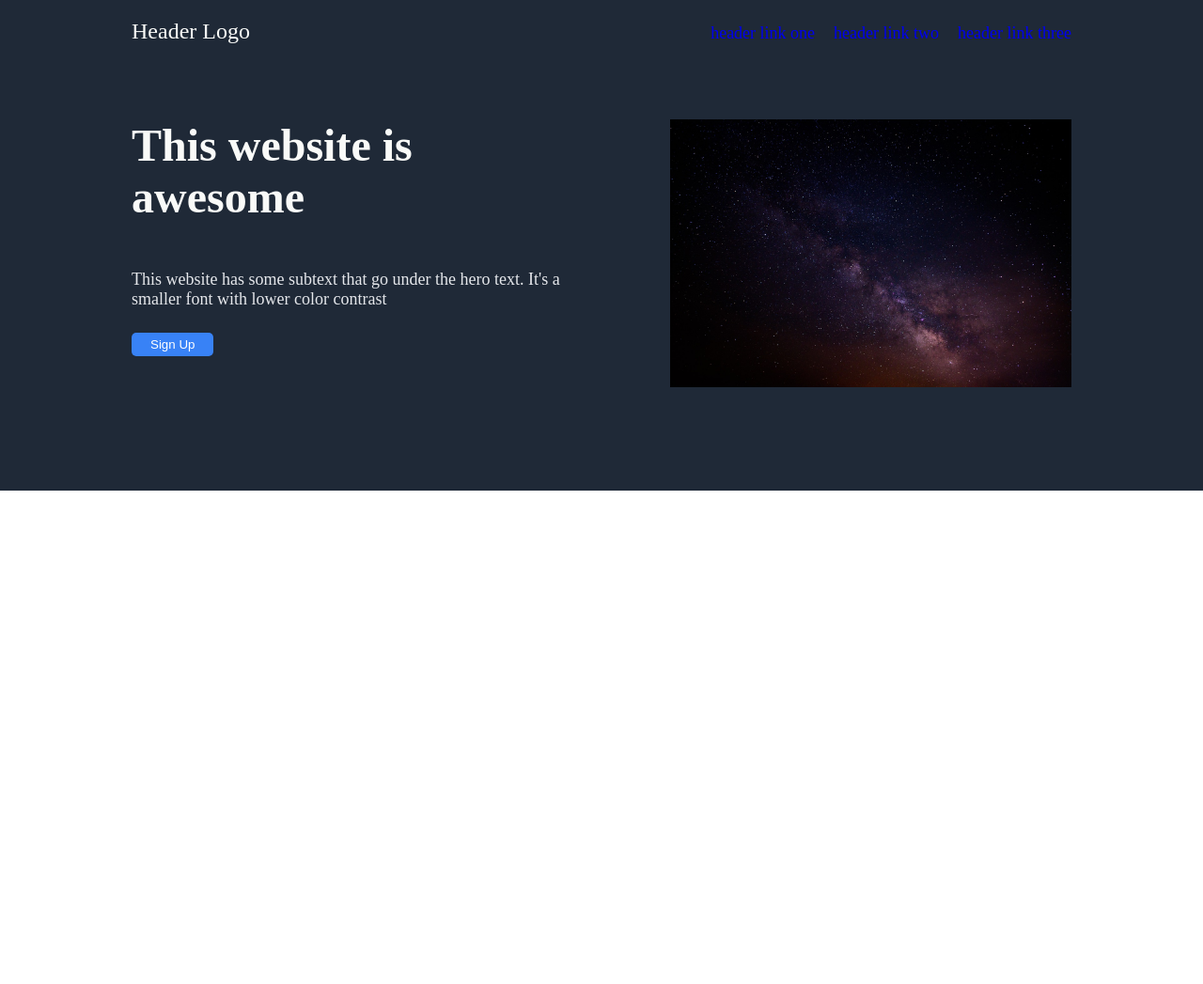
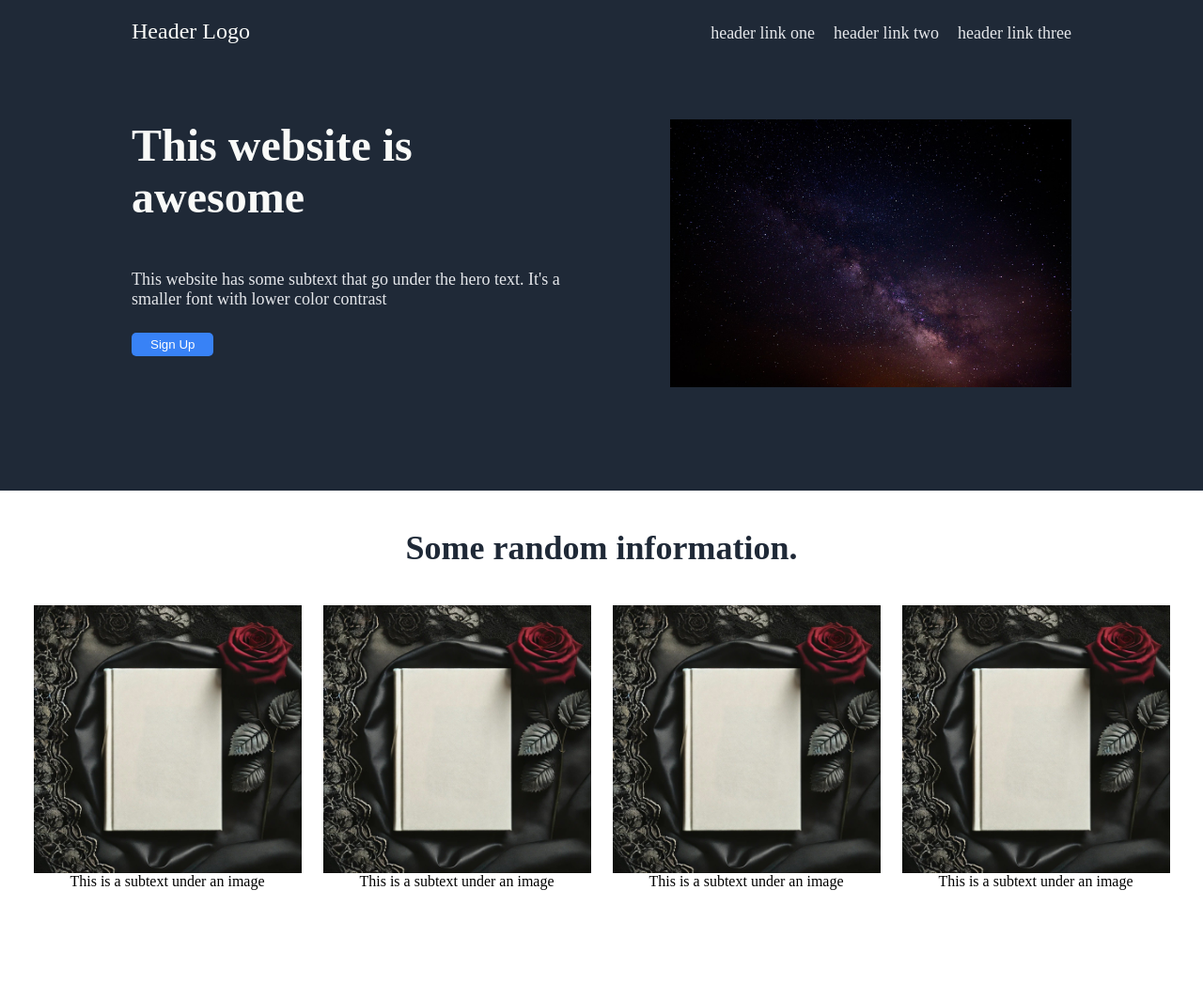
Before and after one commit to Strange-can/odin-landing-page, a plain HTML site: page index.html in a window 1280 px wide. Shown: the whole page at 94% size. Before the commit the page ends 800 px from the top, so only its background shows below. Drawn offline with Linux system fonts and the light colour scheme.

Commit message:
Add and refine second part of page to standard
second part of page completeted to standard with html and css

```diff
--- a/images-and-style/style.css
+++ b/images-and-style/style.css
@@ -32,9 +32,10 @@ body {
 
 a {
     text-decoration: none;
+    color: #e5e7eb;
 }
 
-.top-middle {
+.top-end {
     display: flex;
     gap: 80px;
     margin-bottom: 90px;
@@ -83,3 +84,24 @@ img {
     flex-shrink: 1;
    height: 285px;
 }
+
+.m-heading {
+    font-size: 36px;
+    font-weight: 900;
+    color: #1f2937;
+    text-align: center;
+    padding: 40px 0;
+}
+
+.m-main {
+    display: flex;
+    gap: 23px;
+    justify-content: center;
+}
+
+.m-one, .m-two, .m-three, .m-four {
+    display: flex;
+    flex-direction: column;
+    align-items: center;
+    margin-bottom: 100px;
+}
--- a/index.html
+++ b/index.html
@@ -8,7 +8,7 @@
     <title>Awesome Page</title>
 </head>
 <body>
-    <div class="top">
+   <div class="top">
     <div class="header">
        <div class="r-one">
       <p class="logo">Header Logo</p>
@@ -18,16 +18,38 @@
       <a href="#" class="h-link">header link two</a>
       <a href="#" class="h-link">header link three</a>
        </div>
-  </div>
+    </div>
 
-  <div class="top-middle">
-    <div class="r-two">
+    <div class="top-end">
+     <div class="r-two">
         <p class="hero">This website is awesome</p>
         <p class="subtext">This website has some subtext that go under the hero text. It's a smaller font with lower color contrast</p>
         <button>Sign Up</button>
     </div>
      <div class="l-two"><img src="images-and-style/starsky.jpg" alt="starry night sky"></div>
+    </div>
   </div>
+
+  <div class="middle-top">
+    <p class="m-heading">Some random information.</p>
+    <div class="m-main">
+        <div class="m-one">
+        <img src="images-and-style/book.jpg" alt="book">
+        <p>This is a subtext under an image</p>
+        </div>
+        <div class="m-two">
+      <img src="images-and-style/book.jpg" alt="book">
+        <p>This is a subtext under an image</p>
+        </div>
+        <div class="m-three">
+      <img src="images-and-style/book.jpg" alt="book">
+        <p>This is a subtext under an image</p>
+        </div>
+        <div class="m-four">
+      <img src="images-and-style/book.jpg" alt="book">
+        <p>This is a subtext under an image</p>
+        </div>
+    </div>
   </div>
 
 </body>
```
